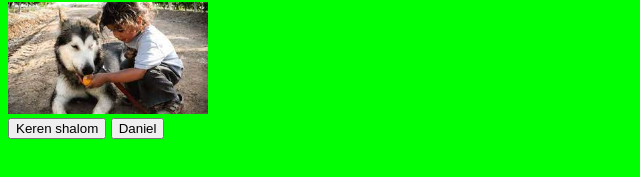
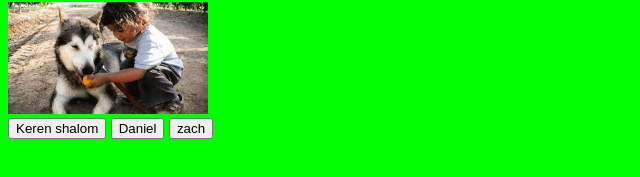
Before and after one commit to DanielShalomCa/my-first-static-webapp, a plain HTML site: page index.html in a window 1280 px wide. Shown: the part 197-374 px from the top of the page, without its empty margins (0-640 px from the left). Drawn offline with Linux system fonts and the light colour scheme.

Commit message:
i added zach again

```diff
--- a/index.html
+++ b/index.html
@@ -23,6 +23,7 @@
     <div>
       <button onclick="switchImage('keren1.jpg');">Keren shalom</button>
       <button onclick="switchImage('daniel1.jpg');">Daniel</button>
+      <button onclick="switchImage('zach1.jpg');">zach</button>
     </div>
     <script src="app.js"></script>
     <noscript>You need to enable JavaScript to view the full site.</noscript>
```
